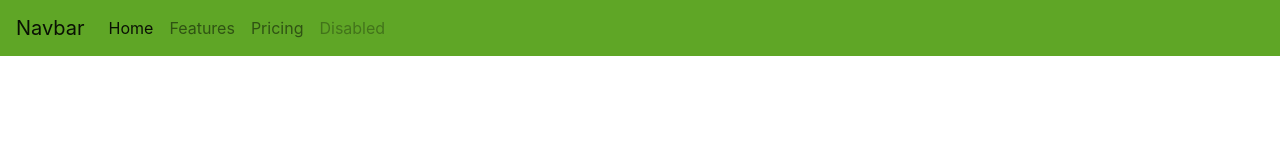
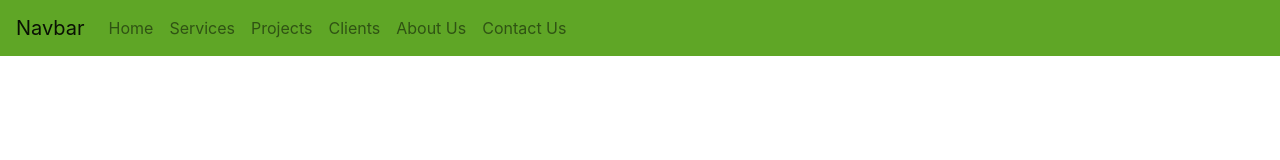
Before and after one commit to dyenchay/GEMS-Environmental, a plain HTML site: page index.html in a window 1280 px wide. Drawn offline with nearby package versions, Linux system fonts and the light colour scheme.

Commit message:
Added corresponding link names

```diff
--- a/index.html
+++ b/index.html
@@ -18,10 +18,12 @@
       </button>
       <div class="collapse navbar-collapse" id="navbarNavAltMarkup">
         <div class="navbar-nav">
-          <a class="nav-item nav-link active" href="#">Home <span class="sr-only">(current)</span></a>
-          <a class="nav-item nav-link" href="#">Features</a>
-          <a class="nav-item nav-link" href="#">Pricing</a>
-          <a class="nav-item nav-link disabled" href="#">Disabled</a>
+          <a class="nav-item nav-link" href="#">Home</a>
+          <a class="nav-item nav-link" href="#">Services</a>
+          <a class="nav-item nav-link" href="#">Projects</a>
+          <a class="nav-item nav-link" href="#">Clients</a>
+          <a class="nav-item nav-link" href="#">About Us</a>
+          <a class="nav-item nav-link" href="#">Contact Us</a>
         </div>
       </div>
     </nav>
```
